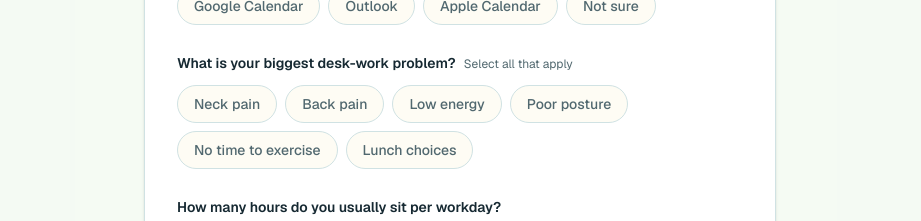
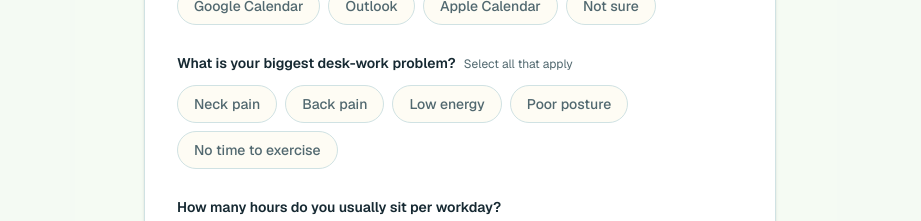
Before and after one commit to bdamko/9-5-Reset-Landing-page, a Next.js app: page / in a window 1280 px wide. Shown: the part 3520-3741 px from the top of the page, without its empty margins (180-1101 px from the left). Built offline with nearby package versions, Linux system fonts and the light colour scheme; no server answers.

Commit message:
removed lunch choices

```diff
--- a/components/validation-form.tsx
+++ b/components/validation-form.tsx
@@ -25,7 +25,7 @@ const questions = [
     id: "problem",
     label: "What is your biggest desk-work problem?",
     hint: "Select all that apply",
-    options: ["Neck pain", "Back pain", "Low energy", "Poor posture", "No time to exercise", "Lunch choices"],
+    options: ["Neck pain", "Back pain", "Low energy", "Poor posture", "No time to exercise"],
     multi: true,
   },
   {
```
